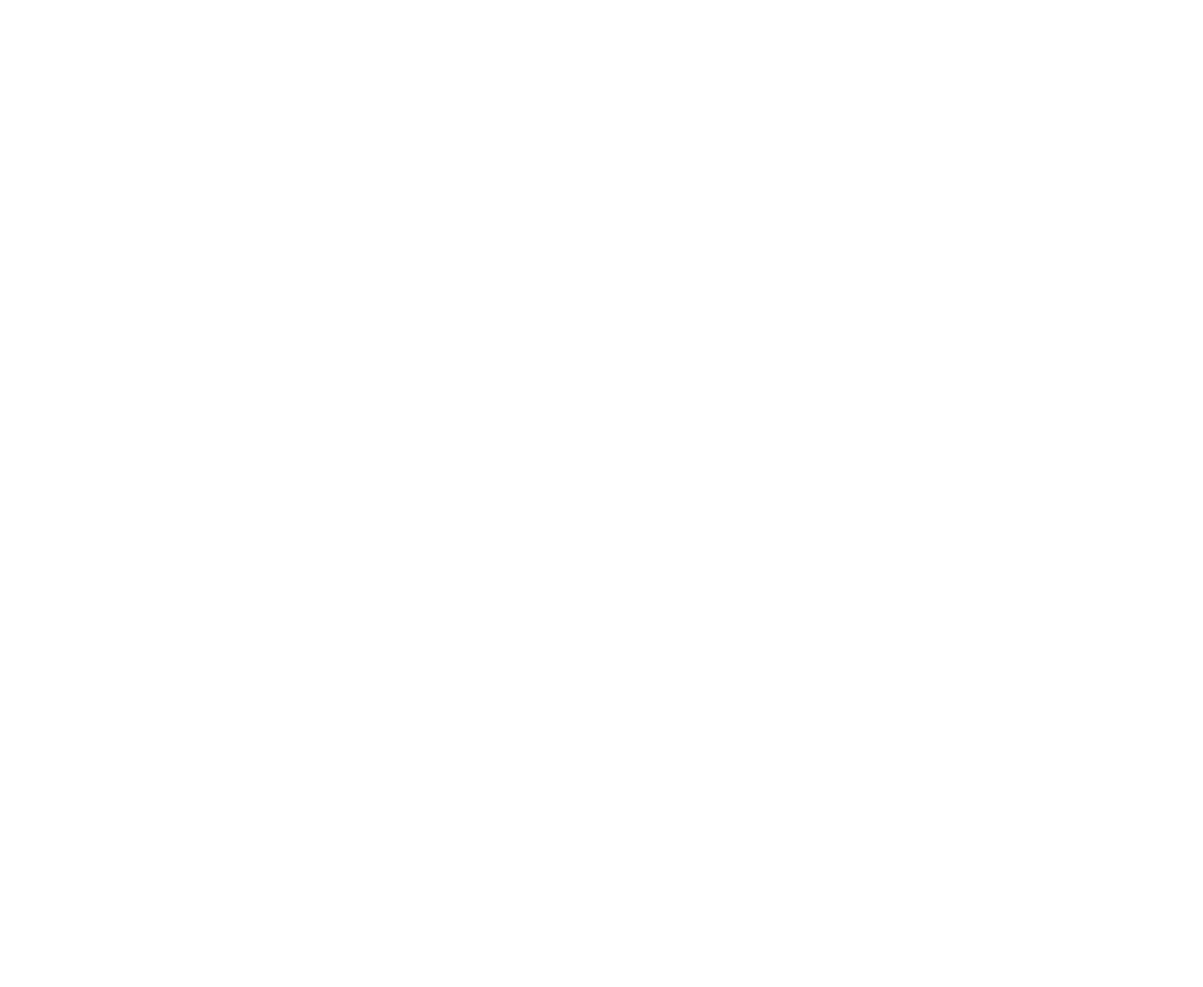
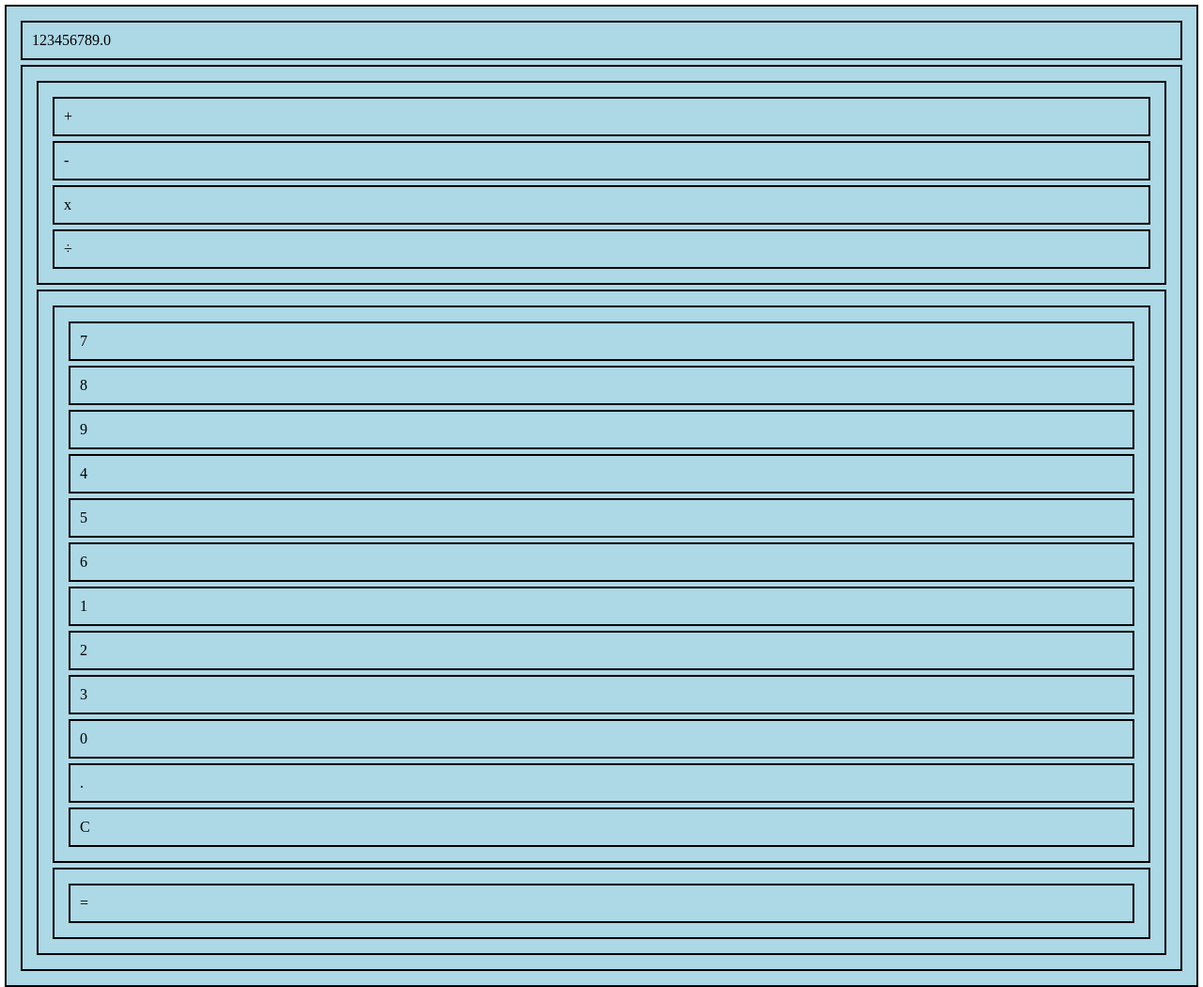
Before and after one commit to Strukturavaltas-03-Frontend-2022/js2-projekt-calculator-tamaslud, a plain HTML site: page index.html in a window 1280 px wide. Shown: the whole page at 94% size. Before the commit the page ends 800 px from the top, so only its background shows below. Drawn offline with Linux system fonts and the light colour scheme.

Commit message:
buttons unformatted

```diff
--- a/css/style.css
+++ b/css/style.css
@@ -3,7 +3,17 @@
     margin: auto;
 }
 body {
-    display: flex;
     background-color: white;
     height: 100vh;
 }
+div{
+    background-color: lightblue;
+    padding: 10px;
+    margin: 5px;
+    border: 2px solid black;
+
+}
+.calculator {
+    display: flex;
+    border-radius: 1%;
+}
--- a/index.html
+++ b/index.html
@@ -10,6 +10,79 @@
 </head>
 
 <body>
+    <div class="calulator">
+        <div class="display">
+            123456789.0
+        </div>
+        <div class="keyboard">
+            <div class="blockOne">
+                <div class="btn btn-operator btn-add">
+                    +
+                </div>
+                <div class="btn btn-operator btn-subtract">
+                    -
+                </div>
+                <div class="btn btn-operator btn-multiply">
+                    x
+                </div>
+                <div class="btn btn-operator btn-division">
+                    ÷
+                </div>
+            </div>
+            <div class="blockTwo">
+                <div class="blockTwoLeft">
+                    <div class="btn btn-nums btn-7">
+                        7
+                    </div>
+                    <div class="btn btn-nums btn-8">
+                        8
+                    </div>
+                    <div class="btn btn-nums btn-9">
+                        9
+                    </div>
+                    <div class="btn btn-nums btn-4">
+                        4
+                    </div>
+                    <div class="btn btn-nums btn-5">
+                        5
+                    </div>
+                    <div class="btn btn-nums btn-6">
+                        6
+                    </div>
+                    <div class="btn btn-nums btn-1">
+                        1
+                    </div>
+                    <div class="btn btn-nums btn-2">
+                        2
+                    </div>
+                    <div class="btn btn-nums btn-3">
+                        3
+                    </div>
+                    <div class="btn btn-nums btn-0">
+                        0
+                    </div>
+                    <div class="btn btn-dec">
+                        .
+                    </div>
+                    <div class="btn btn-clear">
+                        C
+                    </div>
+
+                </div>
+                <div class="blockTwoRight">
+                    <div class="btn btn-equals">
+                        =
+                    </div>
+                </div>
+
+            </div>
+
+        </div>
+
+
+    </div>
+
+
 
     <script src="./js/calculator.js"></script>
 </body>
```
